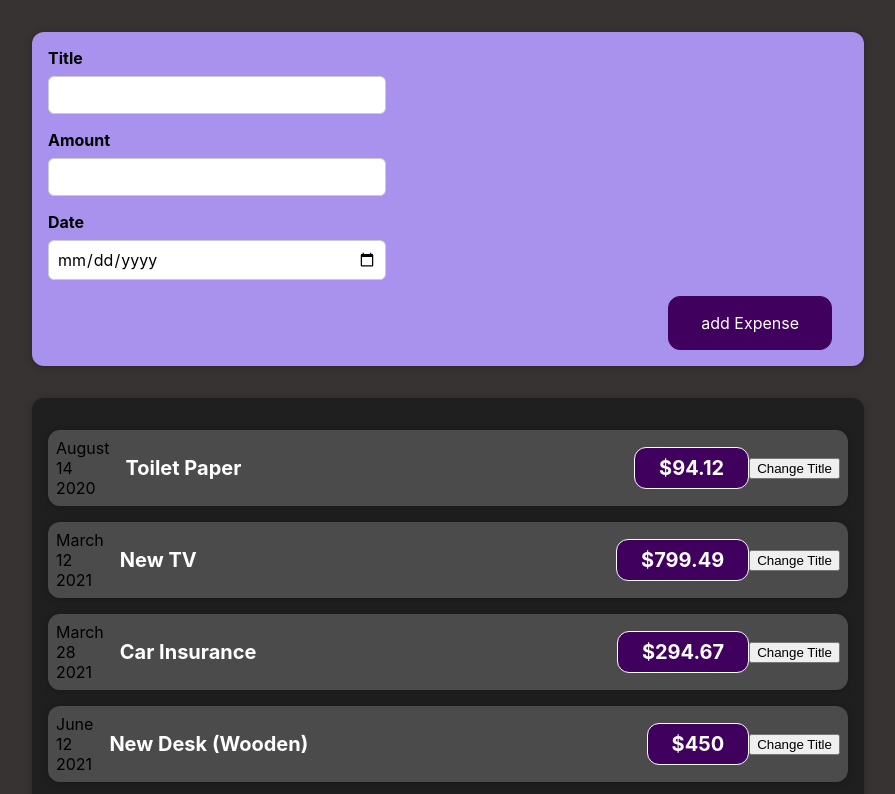
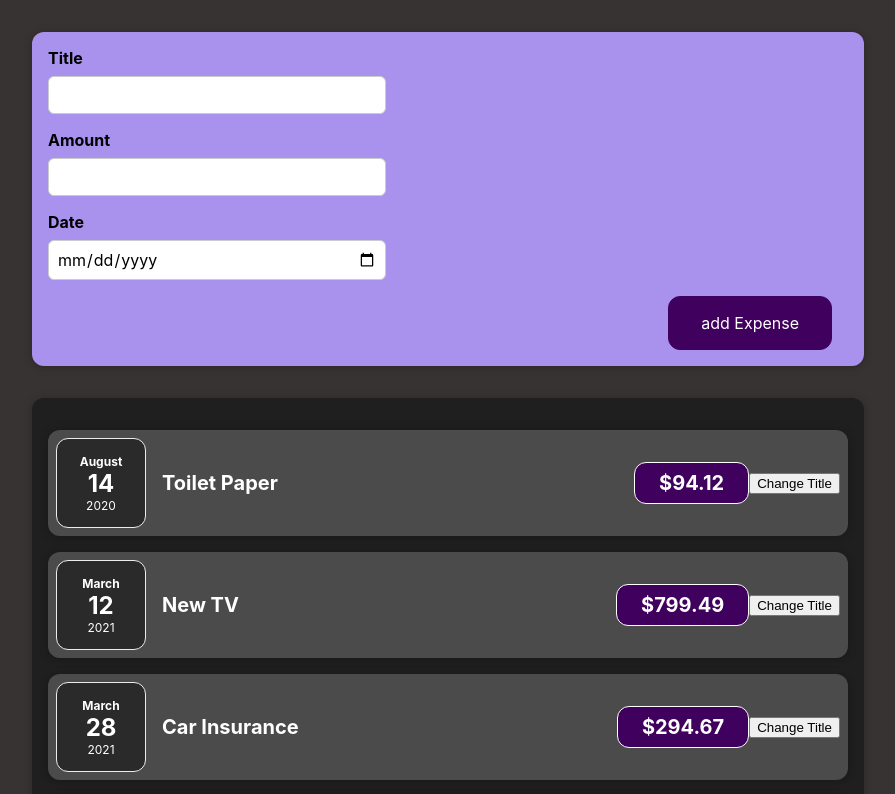
Before and after one commit to aliMehry/ReactPractice, a React (Create React App) app: page / in a window 1280 px wide. Shown: the top 794 px of the page, without its empty margins (192-1087 px from the left). Built offline with nearby package versions, Linux system fonts and the light colour scheme.

Commit message:
handling form submission.

```diff
--- a/src/App.js
+++ b/src/App.js
@@ -28,9 +28,14 @@ const App = () => {
     },
   ];
 
+  const addExpenseHandler = (expense) => {
+    console.log("in app.js");
+    console.log(expense);
+  };
+
   return (
     <div>
-      <NewExpense />
+      <NewExpense onAddExpense={addExpenseHandler} />
       <Expenses items={expenses} />
     </div>
   );
--- /dev/null
+++ b/src/components/Expenses/ExpenseDate.css
@@ -0,0 +1,26 @@
+.expense-date {
+  display: flex;
+  flex-direction: column;
+  width: 5.5rem;
+  height: 5.5rem;
+  border: 1px solid #ececec;
+  background-color: #2a2a2a;
+  color: white;
+  border-radius: 12px;
+  align-items: center;
+  justify-content: center;
+}
+
+.expense-date__month {
+  font-size: 0.75rem;
+  font-weight: bold;
+}
+
+.expense-date__year {
+  font-size: 0.75rem;
+}
+
+.expense-date__day {
+  font-size: 1.5rem;
+  font-weight: bold;
+}
--- a/src/components/Expenses/ExpenseDate.js
+++ b/src/components/Expenses/ExpenseDate.js
@@ -1,13 +1,15 @@
+import "./ExpenseDate.css";
+
 const ExpenseDate = (props) => {
   const month = props.date.toLocaleString("en-US", { month: "long" });
   const day = props.date.toLocaleString("en-US", { day: "2-digit" });
   const year = props.date.getFullYear();
 
   return (
-    <div>
-      <div>{month}</div>
-      <div>{day}</div>
-      <div>{year}</div>
+    <div className="expense-date">
+      <div className="expense-date__month">{month}</div>
+      <div className="expense-date__day">{day}</div>
+      <div className="expense-date__year">{year}</div>
     </div>
   );
 };
--- a/src/components/NewExpense/ExpenseForm.js
+++ b/src/components/NewExpense/ExpenseForm.js
@@ -2,46 +2,68 @@ import React, { useState } from "react";
 
 import "./ExpenseForm.css";
 
-const ExpenseForm = () => {
-  // const [enteredTitle, setEnteredTitle] = useState("");
-  // const [enteredAmount, setEnteredAmount] = useState("");
-  // const [enterdDate, setEnteredDate] = useState("");
-  const [userInput, setUserInput] = useState({
-    enteredTitle: "",
-    enteredAmount: "",
-    enterDate: "",
-  });
+const ExpenseForm = (props) => {
+  const [enteredTitle, setEnteredTitle] = useState("");
+  const [enteredAmount, setEnteredAmount] = useState("");
+  const [enterdDate, setEnteredDate] = useState("");
+  // const [userInput, setUserInput] = useState({
+  //   enteredTitle: "",
+  //   enteredAmount: "",
+  //   enterDate: "",
+  // });
 
   const titleChangeHandler = (event) => {
-    // setEnteredTitle(event.target.value);
-    setUserInput({
-      ...userInput,
-      enteredTitle: event.target.value,
-    });
+    setEnteredTitle(event.target.value);
+    // setUserInput({
+    //   ...userInput,
+    //   enteredTitle: event.target.value,
+    // });
+    // setUserInput((prevState) => {
+    //   return { ...prevState, enteredTitle: event.target.value };
+    // });
   };
 
   const amountChangeHandler = (event) => {
-    // setEnteredAmount(event.target.value);
-    setUserInput({
-      ...userInput,
-      enteredAmount: event.target.value,
-    });
+    setEnteredAmount(event.target.value);
+    // setUserInput({
+    //   ...userInput,
+    //   enteredAmount: event.target.value,
+    // });
   };
 
   const dateChangeHandler = (event) => {
-    // setEnteredDate(event.target.value);
-    setUserInput({
-      ...userInput,
-      enteredDate: event.target.value,
-    });
+    setEnteredDate(event.target.value);
+    // setUserInput({
+    //   ...userInput,
+    //   enteredDate: event.target.value,
+    // });
+  };
+
+  const submitHandler = (event) => {
+    event.preventDefault();
+
+    const expenseData = {
+      title: enteredTitle,
+      amount: enteredAmount,
+      date: new Date(enterdDate),
+    };
+
+    props.onSaveExpenseData(expenseData);
+    setEnteredTitle("");
+    setEnteredAmount("");
+    setEnteredDate("");
   };
 
   return (
-    <form>
+    <form onSubmit={submitHandler}>
       <div className="new-expense__controls">
         <div className="new-expense__control">
           <label>Title</label>
-          <input type="text" onChange={titleChangeHandler} />
+          <input
+            type="text"
+            value={enteredTitle}
+            onChange={titleChangeHandler}
+          />
         </div>
       </div>
       <div className="new-expense__controls">
@@ -51,7 +73,8 @@ const ExpenseForm = () => {
             type="number"
             min="0.01"
             step="0.01"
-            onChang={amountChangeHandler}
+            value={enteredAmount}
+            onChange={amountChangeHandler}
           />
         </div>
       </div>
@@ -62,6 +85,7 @@ const ExpenseForm = () => {
             type="date"
             min="2019-01-01"
             max="2022-12-31"
+            value={enterdDate}
             onChange={dateChangeHandler}
           />
         </div>
--- a/src/components/NewExpense/NewExpense.js
+++ b/src/components/NewExpense/NewExpense.js
@@ -3,10 +3,18 @@ import React from "react";
 import ExpenseForm from "./ExpenseForm";
 import "./NewExpense.css";
 
-const NewExpense = () => {
+const NewExpense = (props) => {
+  const saveExpenseDataHandler = (enteredExpenseData) => {
+    const expenseData = {
+      ...enteredExpenseData,
+      id: Math.random().toString(),
+    };
+    props.onAddExpense(expenseData);
+  };
+
   return (
     <div className="new-expense">
-      <ExpenseForm />
+      <ExpenseForm onSaveExpenseData={saveExpenseDataHandler} />
     </div>
   );
 };
```
